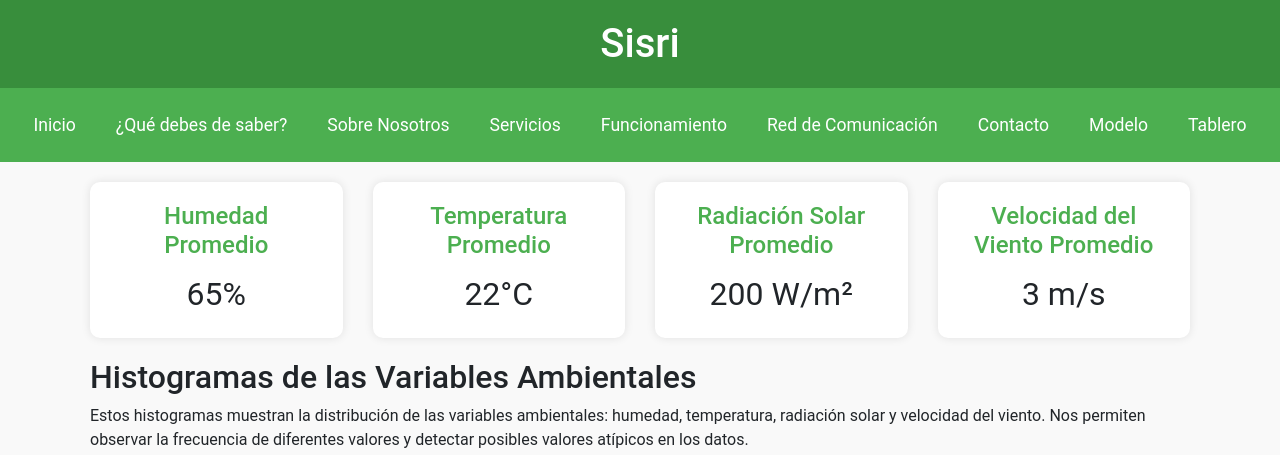
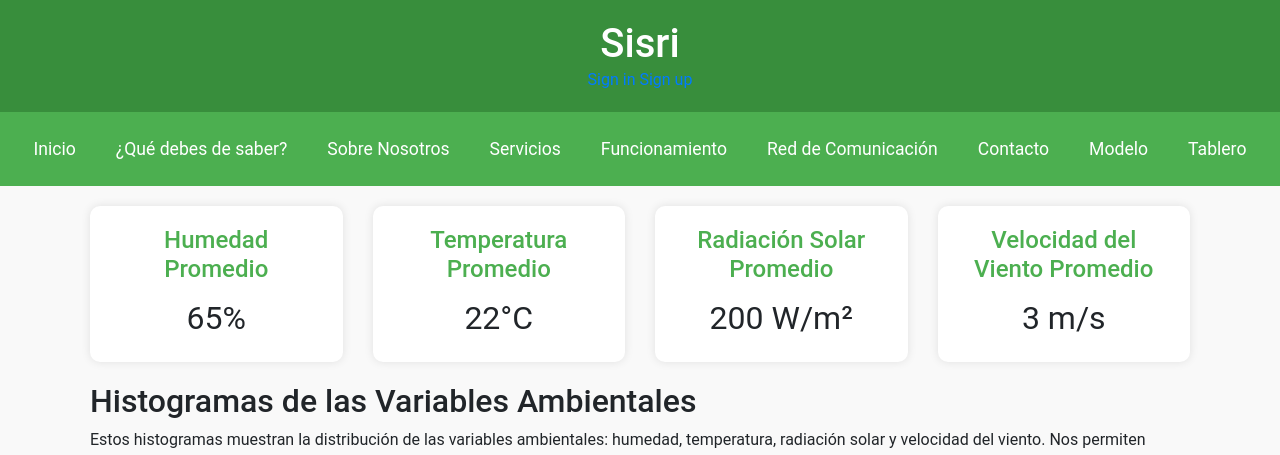
Before and after one commit to cesarlunava/sisri, a plain HTML site: page modelo.html in a window 1280 px wide. Shown: the top 455 px of the page. Drawn offline with nearby package versions, Linux system fonts and the light colour scheme.

Commit message:
sign in modelo
que se vea tambien en este

```diff
--- a/modelo.html
+++ b/modelo.html
@@ -87,6 +87,9 @@
 <body>
     <header>
         <h1>Sisri</h1>
+        <div class="auth-links">
+            <a href="#">Sign in</a>
+            <a href="#">Sign up</a>
     </header>
     <nav>
         <a href="index.html">Inicio</a>
```
